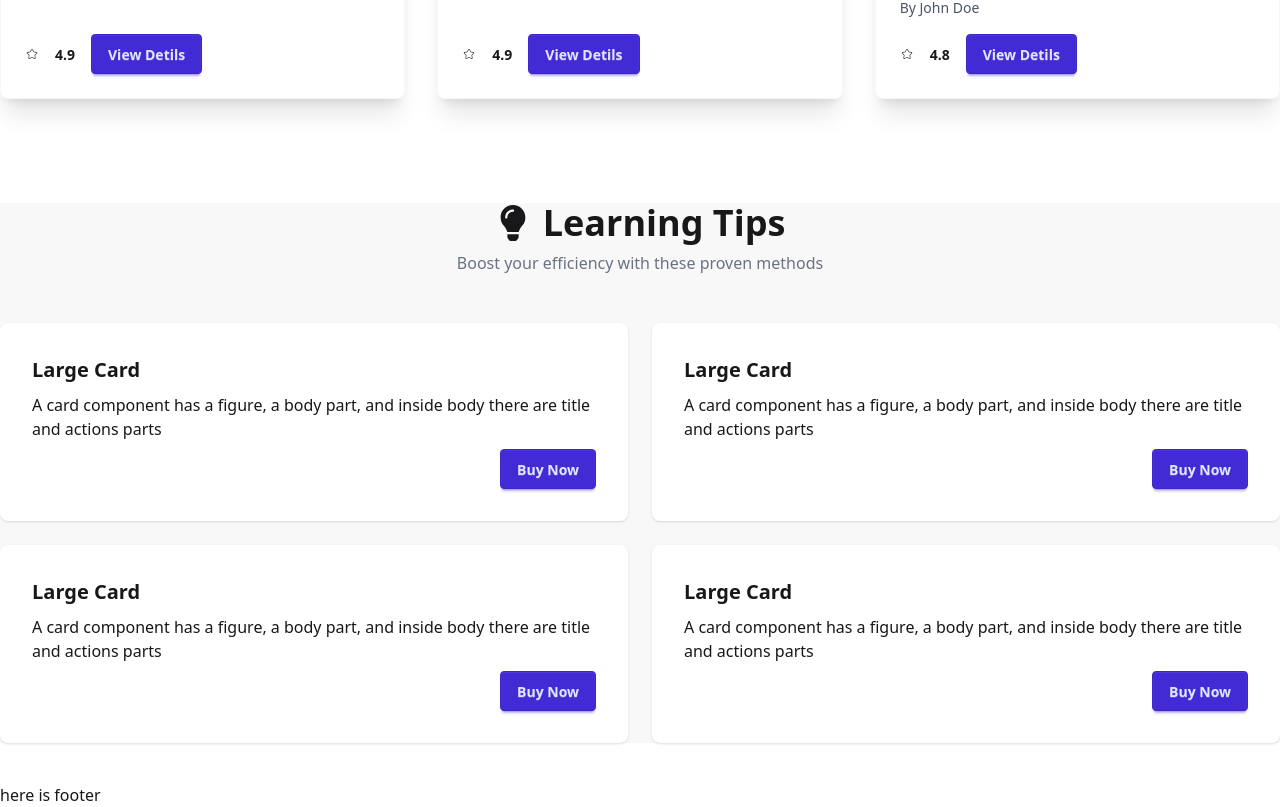
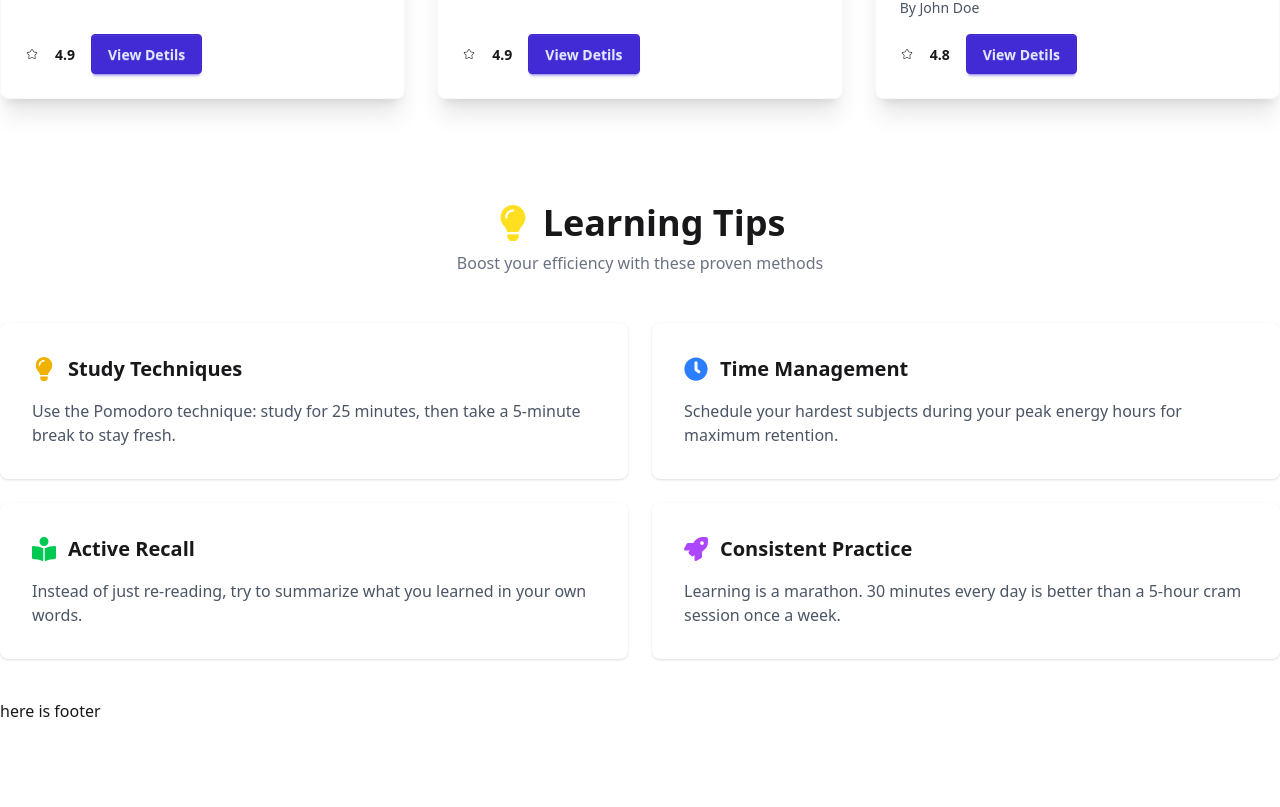
Before and after one commit to Kazi-Tafhimul/Skillsphere, a Next.js app: page / in a window 1280 px wide. Shown: the part 1376-2183 px from the top of the page. After the commit the page ends 2099 px from the top, so only its background shows below. Built offline with nearby package versions, Linux system fonts and the light colour scheme.

Commit message:
learning tips section data added

```diff
--- a/src/components/LearningTips.jsx
+++ b/src/components/LearningTips.jsx
@@ -26,10 +26,10 @@ const LearningTips = () => {
         }
     ]
     return (
-        <div className='container mx-auto bg-base-200'>
+        <div className='container mx-auto bg-base-100'>
             <div className='text-center mb-12'>
                 <div className='flex items-center justify-center gap-3 mt-4'>
-                <FaLightbulb className='text-3xl md:text-4xl font-bold'/>
+                <FaLightbulb className='text-3xl md:text-4xl font-bold text-yellow-300'/>
 
                 <h1 className='text-3xl md:text-4xl font-bold'> Learning Tips</h1>
 
@@ -42,11 +42,14 @@ const LearningTips = () => {
                 {tips.map((tip,index)=>(
                     <div key={index} className="card w-full bg-base-100 card-lg shadow-sm">
                     <div className="card-body">
-                        <h2 className="card-title">Large Card</h2>
-                        <p>A card component has a figure, a body part, and inside body there are title and actions parts</p>
-                        <div className="justify-end card-actions">
-                        <button className="btn btn-primary">Buy Now</button>
-                        </div>
+                        <div className="flex items-center gap-3">
+                        <span className="text-2xl">{tip.icon}</span>
+                        <h2 className="card-title text-xl">{tip.title}</h2>
+                    </div>
+                    <p className="text-gray-600 mt-2">{tip.description}</p>
+
+
+
                     </div>
                     </div>
                 ))}
```
